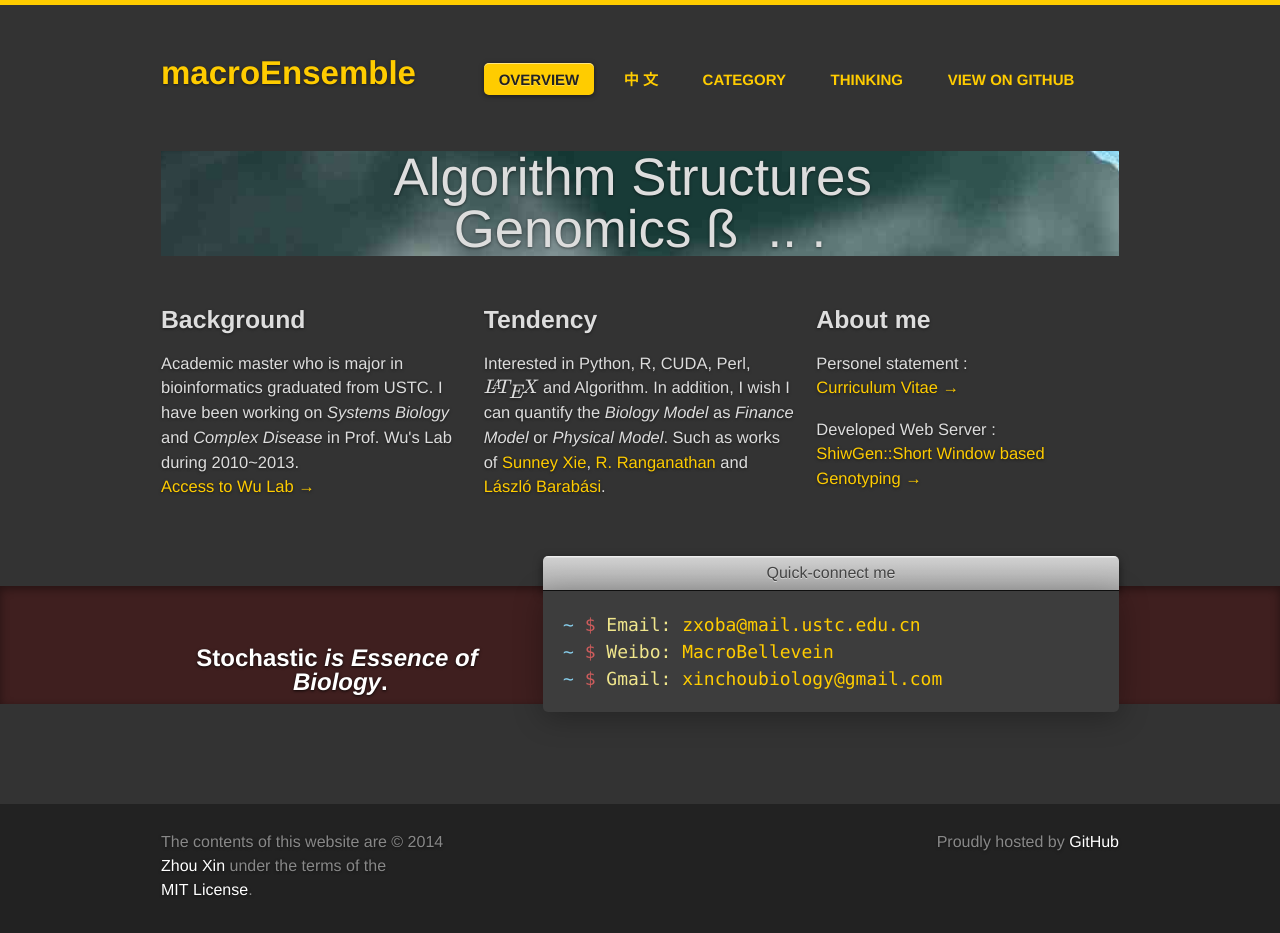
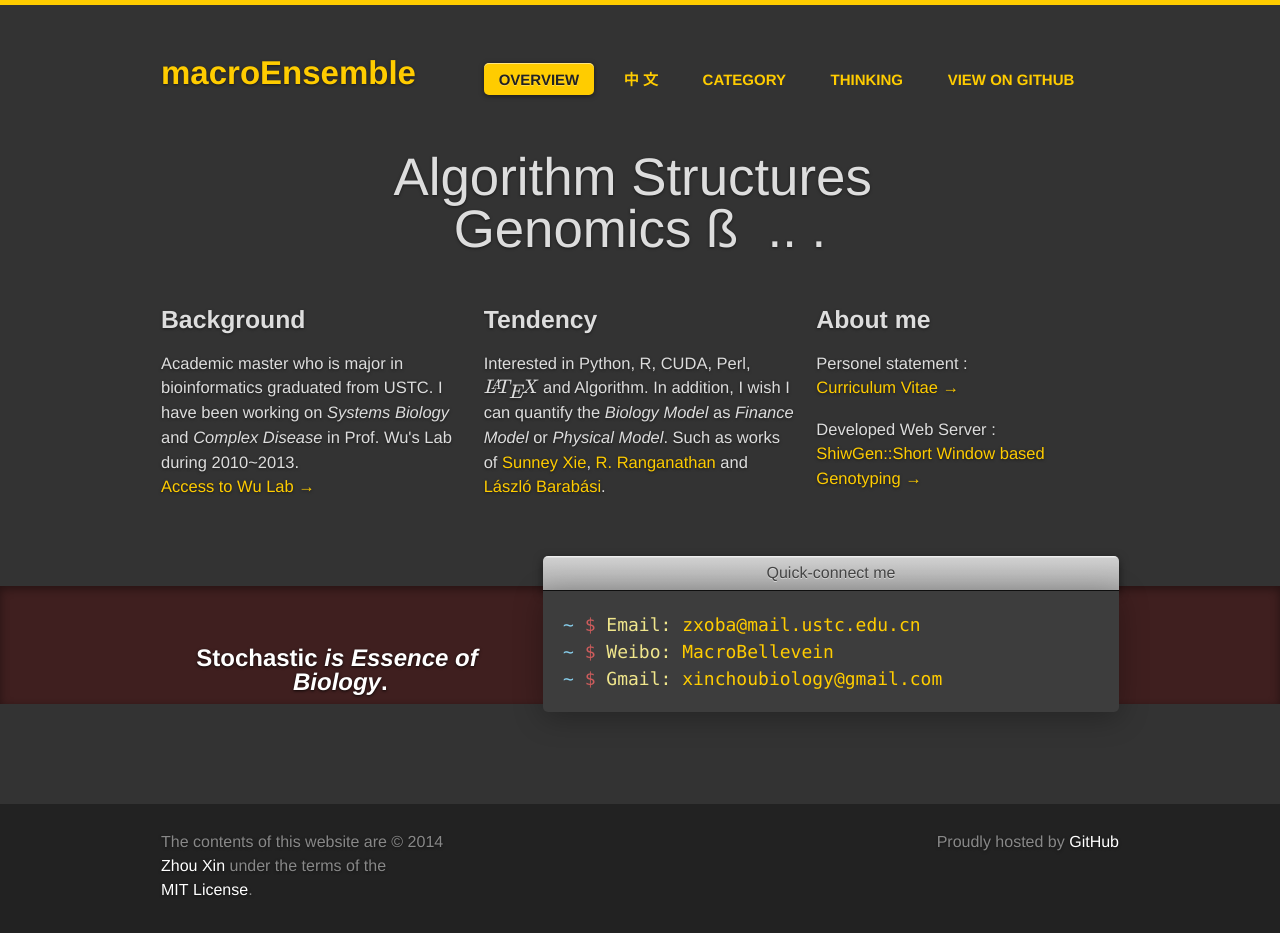
Before and after one commit to xinchoubiology/macroEnsemble, a Jekyll site: the page built from index.html, in a window 1280 px wide. Built offline with Jekyll 4.4.1, drawn with Linux system fonts in a browser that asks for light colours; some web fonts are replaced; formulas are drawn with MathJax 3.

Commit message:
delete bg-img

```diff
--- a/chinese/index.html
+++ b/chinese/index.html
@@ -6,7 +6,7 @@ title: xinchoubiology &bull; macroEnsemble
 <section class="intro">
   <div class="grid">
     <div class="unit whole center-on-mobiles" style="font-size:15.5px">
-      <p align="center" style="background-image: url({{site.baseurl}}/img/molecular.png);" color="black" > &nbsp;&nbsp;&nbsp;算法 ~&nbsp;结构 ~&nbsp;基因 ß&nbsp; .. .</p>
+      <p align="center" > &nbsp;&nbsp;&nbsp;算法 ~&nbsp;结构 ~&nbsp;基因 ß&nbsp; .. .</p>
     </div>
   </div>
 </section>
--- a/index.html
+++ b/index.html
@@ -7,7 +7,7 @@ overview: true
 <section class="intro">
   <div class="grid">
     <div class="unit whole center-on-mobiles" style="font-size:16.5px">
-      <p align="center" style="background-image: url({{site.baseurl}}/img/molecular.png);" color="black" > Algorithm&nbsp;Structures&nbsp;<br>Genomics&nbsp;ß&nbsp; .. .</p>
+      <p align="center" > Algorithm&nbsp;Structures&nbsp;<br>Genomics&nbsp;ß&nbsp; .. .</p>
     </div>
   </div>
 </section>
```
